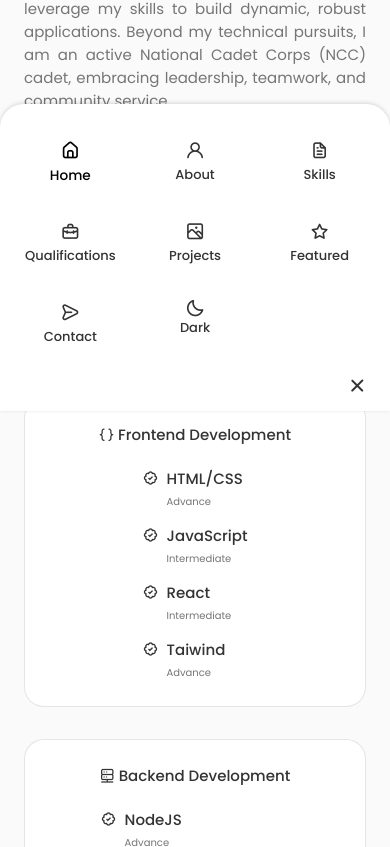
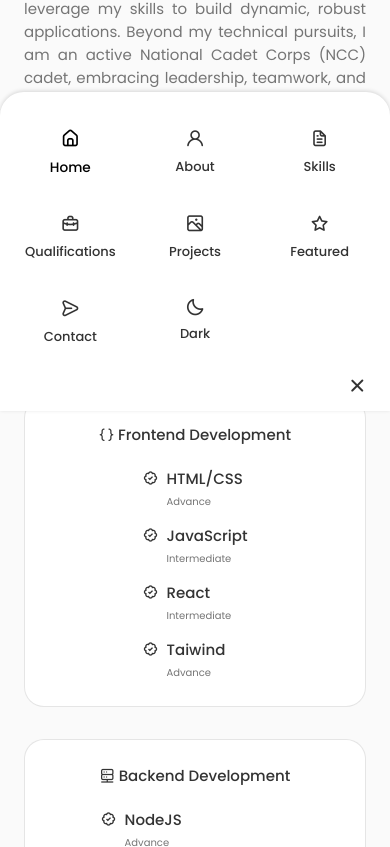
Before and after one commit to iamvishalrathi/My-PortFolio-Website, a React (Create React App) app: page / in a window 390 px wide. Shown: the part 1277-2124 px from the top of the page. Built offline with nearby package versions, Linux system fonts and the light colour scheme.

Commit message:
Theme Icon fixed in mob

```diff
--- a/src/components/header/Header.css
+++ b/src/components/header/Header.css
@@ -36,6 +36,7 @@
     font-weight: var(--font-medium);
     transition: all 0.3s ease;
     position: relative;
+    row-gap: 0.25rem;
 }
 
 .nav__icon,
@@ -124,6 +125,10 @@
     .active-link {
         transform: scale(1.05);
     }
+
+    i.bx-moon,i.bx-sun{
+        padding: 0.2rem;
+    }
 }
 
 @media screen and (max-width: 350px) {
--- a/src/components/header/Header.js
+++ b/src/components/header/Header.js
@@ -67,8 +67,8 @@ const Header = ({ isDark, toggleTheme }) => {
               </a>
             </li>
             <li>
-              <div className='nav__link' onClick={() => {setActiveNav('#theme'); toggleTheme()}}>
-                <i className={`uil bx ${isDark ? 'bx-sun' : 'bx-moon'}`}></i>
+              <div className='theme-toggle nav__link' onClick={() => {setActiveNav('#theme'); toggleTheme()}}>
+                <i className={`bx ${isDark ? 'bx-sun' : 'bx-moon'}`}></i>
                 <span className="nav_link theme_text">{isDark ? 'Light' : 'Dark'}</span>
               </div>
             </li>
```
